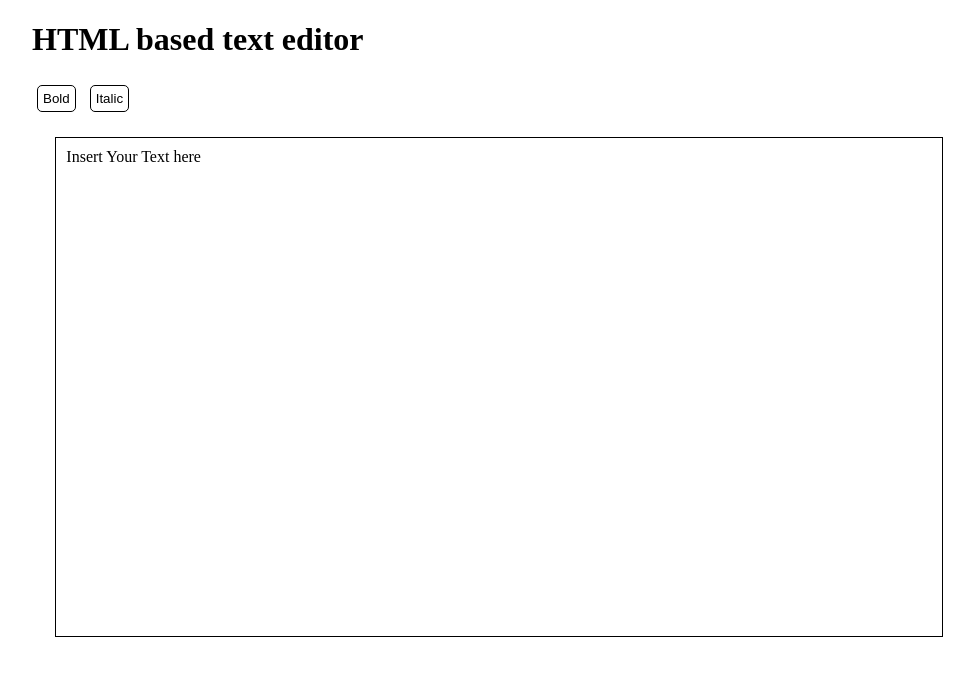
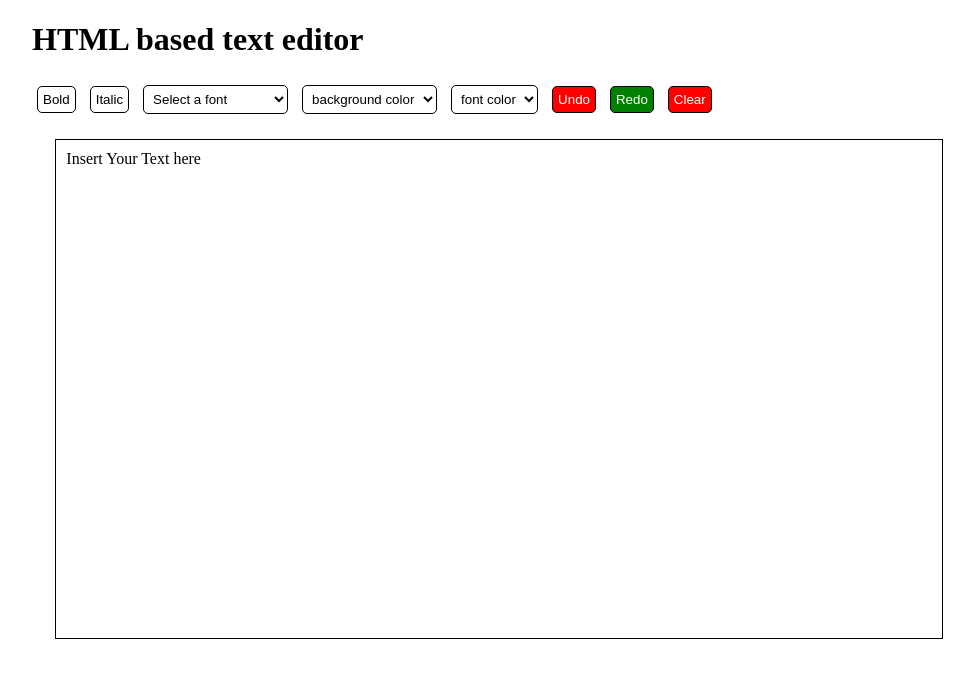
Before and after one commit to kelpikz/delta_inductions_task_1, a plain HTML site: page index.html in a window 1280 px wide. Shown: the whole page, without its empty margins (141-1115 px from the left). Drawn offline with Linux system fonts and the light colour scheme.

Commit message:
added the other features

```diff
--- a/index.html
+++ b/index.html
@@ -13,6 +13,35 @@
 
   <button id="makeBold" onclick="changeEditor( 'makeBold','bold')">Bold</button>
   <button id="makeItalic" onclick="changeEditor( 'makeItalic','italic')">Italic</button>
+
+  <select onchange="changeEditor('z','fontname',this[this.selectedIndex].value)">
+    <option selected disabled>Select a font</option>
+    <option>Arial</option>
+    <option>Arial Black</option>
+    <option>Courier New</option>
+    <option>Times New Roman</option>
+  </select>
+
+  <select onchange="changeEditor('z','backcolor',this[this.selectedIndex].value)">
+    <option selected disabled>background color</option>
+    <option>White</option>
+    <option>Pink</option>
+    <option>Yellow</option>
+    <option>Black</option>
+  </select>
+
+  <select onchange="changeEditor('z','forecolor',this[this.selectedIndex].value)">
+    <option selected disabled>font color</option>
+    <option>White</option>
+    <option>Black</option>
+    <option>Red</option>
+    <option>Blue</option>
+  </select>
+
+  <button class="danger" onclick="changeEditor( 'x','undo')">Undo</button>
+  <button class="good" onclick="changeEditor( 'x','redo')">Redo</button>
+  <button class="danger" onclick="clearText()">Clear</button>
+
   <div id="myeditor">
     Insert Your Text here
   </div>
--- a/scripts/index.js
+++ b/scripts/index.js
@@ -1,12 +1,18 @@
 let editorDocument = document.getElementById("myeditor");
 
-const changeEditor = (itemName, type) => {
+const changeEditor = (itemName, type, value) => {
   let item = document.getElementById(itemName);
-  item.classList.contains("active")
-    ? item.classList.remove("active")
-    : item.classList.add("active");
+  if (item)
+    item.classList.contains("active")
+      ? item.classList.remove("active")
+      : item.classList.add("active");
 
-  document.execCommand(type, false);
+  document.execCommand(type, false, value);
+  editorDocument.focus();
+};
+
+const clearText = () => {
+  editorDocument.innerHTML = "";
   editorDocument.focus();
 };
 
--- a/stylesheet/index.css
+++ b/stylesheet/index.css
@@ -1,26 +1,38 @@
 html {
   max-width: 950px;
-  margin: auto;
+  margin: auto
 }
 
 #myeditor {
   border: solid 1px black;
+  -webkit-box-sizing: border-box;
   box-sizing: border-box;
   display: block;
   width: 95%;
   padding: 10px;
   height: 500px;
-  margin: 20px auto;
+  margin: 20px auto
 }
 
-button {
+button,
+select {
   padding: 5px;
   margin: 5px;
   background-color: white;
   border: solid 1px black;
-  border-radius: 5px;
+  border-radius: 5px
 }
 
 .active {
-  background-color: #ddd;
+  background-color: #ddd
 }
+
+.danger {
+  background-color: red;
+  color: white
+}
+
+.good {
+  background-color: green;
+  color: white
+}
```
